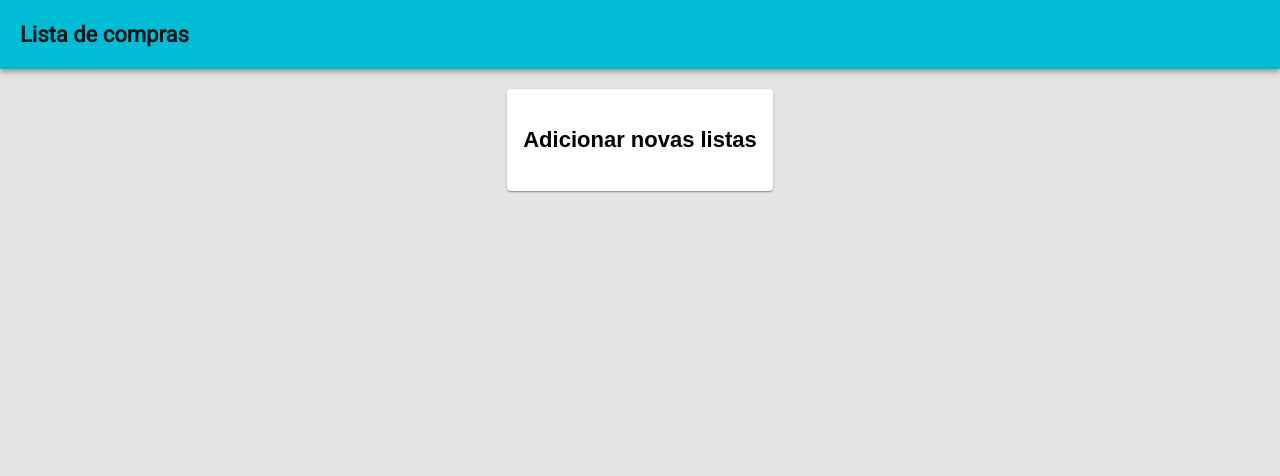
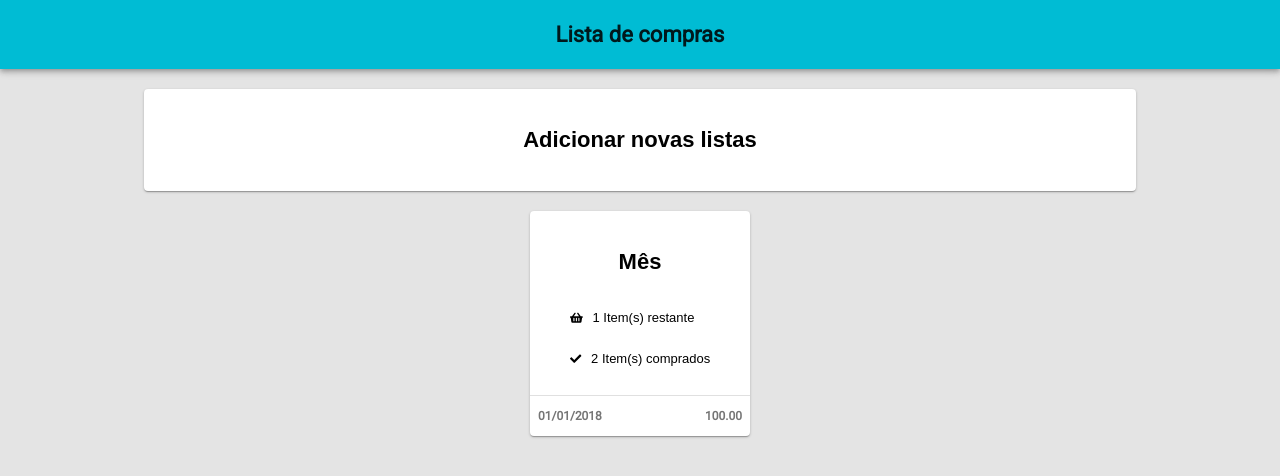
Before and after one commit to HugoOliveiraThor/react-shopping-list, a React (Create React App) app: page / in a window 1280 px wide. Shown: the top 476 px of the page. Built offline with nearby package versions, Linux system fonts and the light colour scheme; the HTML template or start-up script is replaced by a standard one.

Commit message:
Creating footer and list shopping

```diff
--- a/src/App.css
+++ b/src/App.css
@@ -1,6 +1,7 @@
 .title {
   font-size: 22px;
   font-weight: bold;
+  text-align: center;
 }
 
 .header {
--- a/src/home/home.css
+++ b/src/home/home.css
@@ -5,18 +5,56 @@
   align-items: center;
 }
 .new-list-container {
+  width: 80%;
 
 }
 
 .card {
+  width:100%;
+  display: flex;
+  flex-direction: column;
 
 }
 
+.list-container {
+  width:220px;
+  margin:20px;
+}
+
+.list-card-body {
+  width: 100%;
+  text-align: center;
+  font-weight: 400;
+}
+
+.list-card-item {
+  display:flex;
+  align-items: center;
+  font-size:13px;
+
+}
+
+.list-card-item svg {
+  margin-right: 10px;
+}
+
 .card-action-area {
-
+  flex:1;
 
 }
 
 .card-content {
+  display: flex;
+  justify-content: center;
+}
 
+.card-footer {
+  height: 40px;
+  width: 100%;
+  display: flex;
+  justify-content: space-between;
+  align-items: center;
+  font-size: 12px;
+  font-weight: bolder;
+  color:#757575;
 }
--- a/src/home/index.js
+++ b/src/home/index.js
@@ -1,8 +1,9 @@
 import React from 'react'
-import Card from '@material-ui/core/Card'
-import CardActionArea from '@material-ui/core/CardActionArea'
-import CardContent from '@material-ui/core/CardContent'
+import { Card, CardActionArea, CardContent, CardActions, Divider } from '@material-ui/core'
+import { FontAwesomeIcon } from '@fortawesome/react-fontawesome'
+import { faShoppingBasket, faCheck } from '@fortawesome/free-solid-svg-icons'
 import './home.css'
+
 
 const Home = () => (
   <div className='page-container'>
@@ -17,6 +18,33 @@
         </CardActionArea>
       </Card>
     </div>
+
+    <div className='list-container'>
+      <Card className='card'>
+        <CardActionArea className='card-action-area'>
+          <CardContent className='card-content'>
+            <div>
+              <p className='title'>Mês</p>
+              <div className='list-card-body'>
+                <div className='list-card-item'>
+                  <FontAwesomeIcon icon={faShoppingBasket} size='sm' />
+                  <p>1 Item(s) restante</p>
+                </div>
+                <div className='list-card-item'>
+                  <FontAwesomeIcon icon={faCheck} size='sm'/>
+                  <p>2 Item(s) comprados</p>
+                </div>
+              </div>
+            </div>
+          </CardContent>
+        </CardActionArea>
+        <Divider />
+        <CardActions className='card-footer'>
+          <p>01/01/2018</p>
+          <p>100.00</p>
+        </CardActions>
+      </Card>
+    </div>
   </div>
 )
 
```
